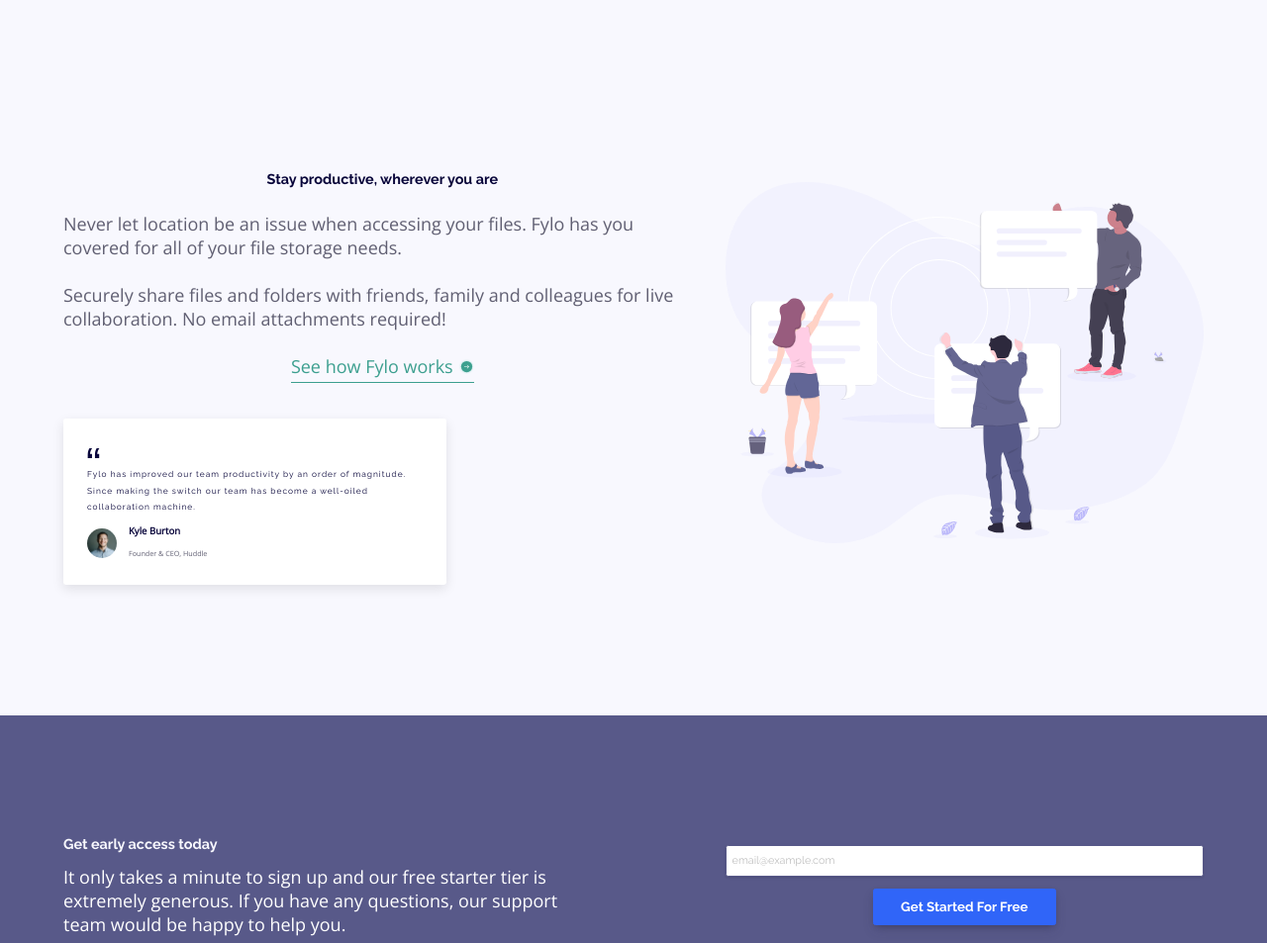
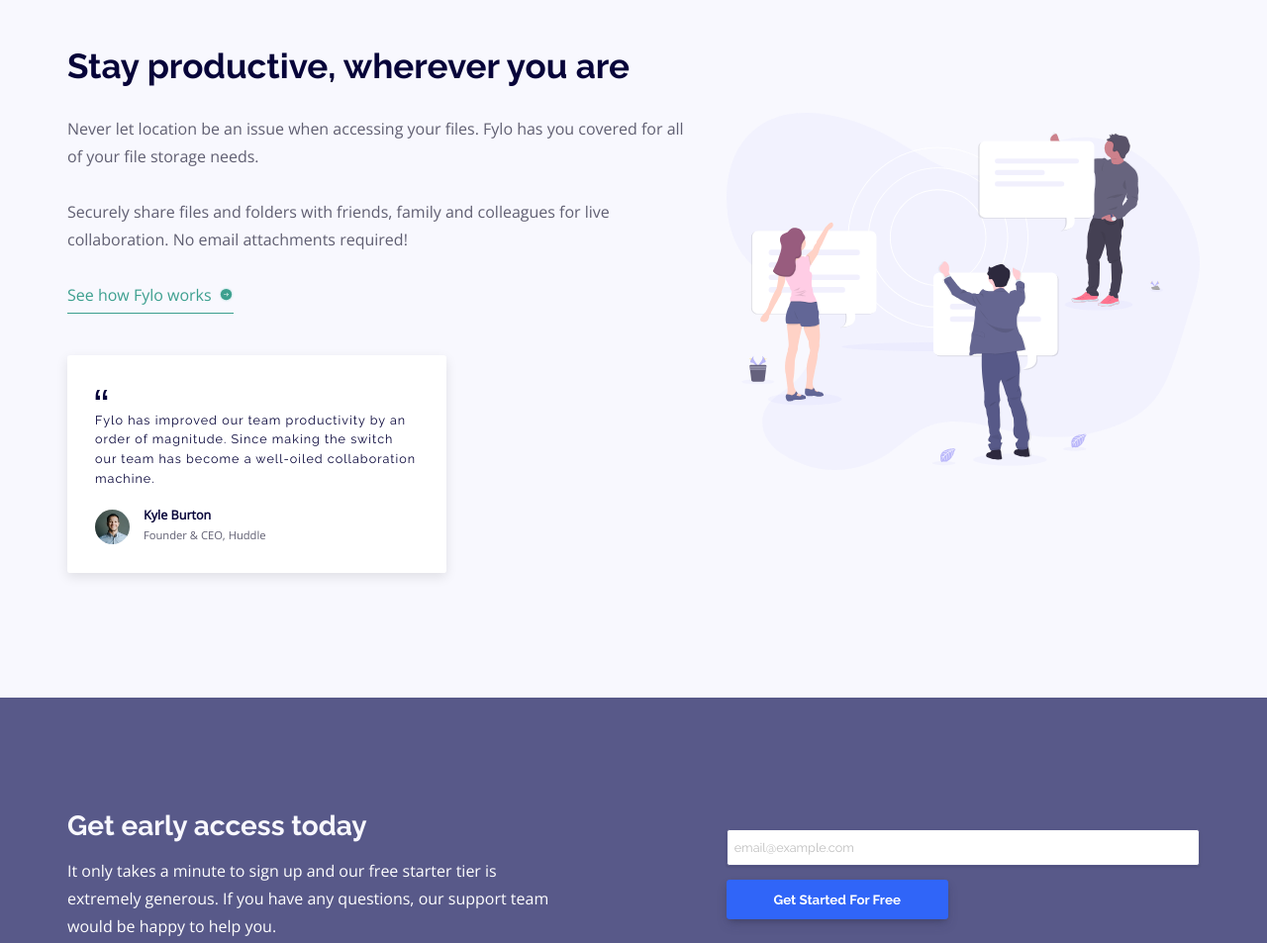
Before and after one commit to karinaestaba/fylo-landing-page, a plain HTML site: page index.html in a window 1280 px wide. Shown: the part 800-1753 px from the top of the page at 99% size. Drawn offline with nearby package versions, Linux system fonts and the light colour scheme; files whose address does not match are found by name.

Commit message:
+ Ajuste responsive para desktop.

```diff
--- a/css/style.css
+++ b/css/style.css
@@ -25,11 +25,11 @@
   --font-family-b: 'Open Sans', sans-serif;
   --font-family-g: 'Raleway', sans-serif;
 
-  --font-size: 12px;
-  --line-height: 22px;
+  --font-size: 14px;
+  --line-height: 24px;
 
-  --font-size-md: 18px;
-  --line-height-md: 24px;
+  --font-size-md: 16px;
+  --line-height-md: 28px;
 
   --padding: 2rem;
   --padding-md: 1rem;
@@ -220,8 +220,8 @@ h1, h2{
     }
 
     .cta-container h2.title{
-      font-size: 1.2rem;
-      line-height: 1.6rem;
+      font-size: 1.3rem;
+      line-height: 1.8rem;
       text-align: center;
     }
 
@@ -351,12 +351,12 @@ h1, h2{
 }
 
 .title{
-  font-size: 1.5rem;
-  line-height: 2.5rem;
+  font-size: 1.8rem;
+  line-height: 2.3rem;
 }
 
 .quote{
-  font-size: .7rem;
+  font-size: .8rem;
   line-height: 1.4rem;
   letter-spacing: 1px;
   font-family: var(--font-family-g);
@@ -512,6 +512,10 @@ h1, h2{
   .form-error{
     width: 70%;
   }
+
+  ul.main-menu{
+    gap: 3rem;
+  }
 }
 
 @media screen and (min-width: 998px) {
@@ -526,14 +530,96 @@ h1, h2{
     margin-bottom: var(--margin);
   }
 
-  .title{
+  ul.main-menu{
+    font-size: var(--font-size-md);
+    line-height: var(--line-height-md);
+  }
+
+  form{
+    align-items: start;
+  }
+
+  .title,
+  .suscription-title,
+  .cta-container h2.title{
     text-align: left;
+  }
+
+  .quote{
+    font-size: .9rem;
+    line-height: 1.4rem;
+  }
+
+  span.user-name{
+    font-size: .9rem;
+    line-height: 1rem;
+  }
+
+  small.user-description {
+    font-size: .8rem;
+    line-height: 1.5rem;
+  }
+
+  .suscription-title{
     font-size: 2rem;
     line-height: 2.5rem;
   }
 
+  .cta-container h2.title{
+    font-size: 2.5rem;
+    line-height: 3rem;
+  }
+
+  .title{
+    font-size: 3.5rem;
+    line-height: 4rem;
+  }
+
+  .cta-button{
+    width: auto;
+    min-width: 16rem;
+  }
+
+  .main-header .logo{
+    width: 10rem;
+    margin-bottom: 0;
+  }
+
+  .social-icons{
+    justify-content: initial;
+  }
+
+  .card{
+    max-width: 60%;
+    margin: calc(var(--margin) * 2) 0 var(--margin);
+  }
+
+    .card-footer{
+      padding-top: 1.5rem;
+    }
+
+  .bg-wave{
+    background-image: url("../images/bg-curve-desktop.svg");
+    padding-top: 5%;
+  }
+
+  .suscription-container{
+    display: grid;
+    grid-template-columns: 4fr 3fr;
+    gap: 2rem;
+    align-items: center;
+  }
+
+  .suscription-text{
+    text-align: left;
+  }
+
+  .suscription-form > input{
+    width: 100%;
+  }
+
   .main-container{
-    padding: calc(var(--padding) * 5) var(--padding);
+    padding: calc(var(--padding) * 4) var(--padding);
   }
 
   .main-footer > .main-container{
@@ -541,7 +627,8 @@ h1, h2{
   }
 
   .main-header{
-    padding: var(--padding) 0;
+    padding-top: var(--padding);
+    padding-bottom: var(--padding);
   }
 
   .hero-container{
@@ -561,44 +648,6 @@ h1, h2{
       width: 100%;
     }
 
-  .cta-container{
-    display: grid;
-    grid-template-columns: 4fr 3fr;
-  }
-
-  .logo{
-    height: 3rem;
-  }
-
-  .bg-wave{
-    background-image: url("../images/bg-curve-desktop.svg");
-    background-size: cover;
-  }
-
-  .suscription-container{
-    display: grid;
-    grid-template-columns: 4fr 3fr;
-    gap: 2rem;
-    align-items: center;
-  }
-
-  .suscription-text{
-    text-align: left;
-  }
-
-  .suscription-form > input{
-    width: 100%;
-  }
-
-  .cta-button{
-    width: auto;
-  }
-
-  .logo{
-    width: 10rem;
-    margin-bottom: 0;
-  }
-
   .main-footer > .main-container{
     display: grid;
     grid-template-columns: 2fr  repeat(3, 1fr);
@@ -607,12 +656,17 @@ h1, h2{
       "info about contact social";
   }
 
-  .social-icons{
-    justify-content: initial;
+  .footer-info{
+    margin-top: inherit;
   }
 
-  .card{
-    max-width: 60%;
-    margin: calc(var(--margin) * 2) 0 var(--margin);
+  .cta-container{
+    display: grid;
+    grid-template-columns: 4fr 3fr;
+    padding-top: calc(var(--padding) * 2);
+  }
+
+  .cta-text-container{
+    text-align: left;
   }
 }
```
Also changed, not shown: index.html (line endings or trailing spaces).
